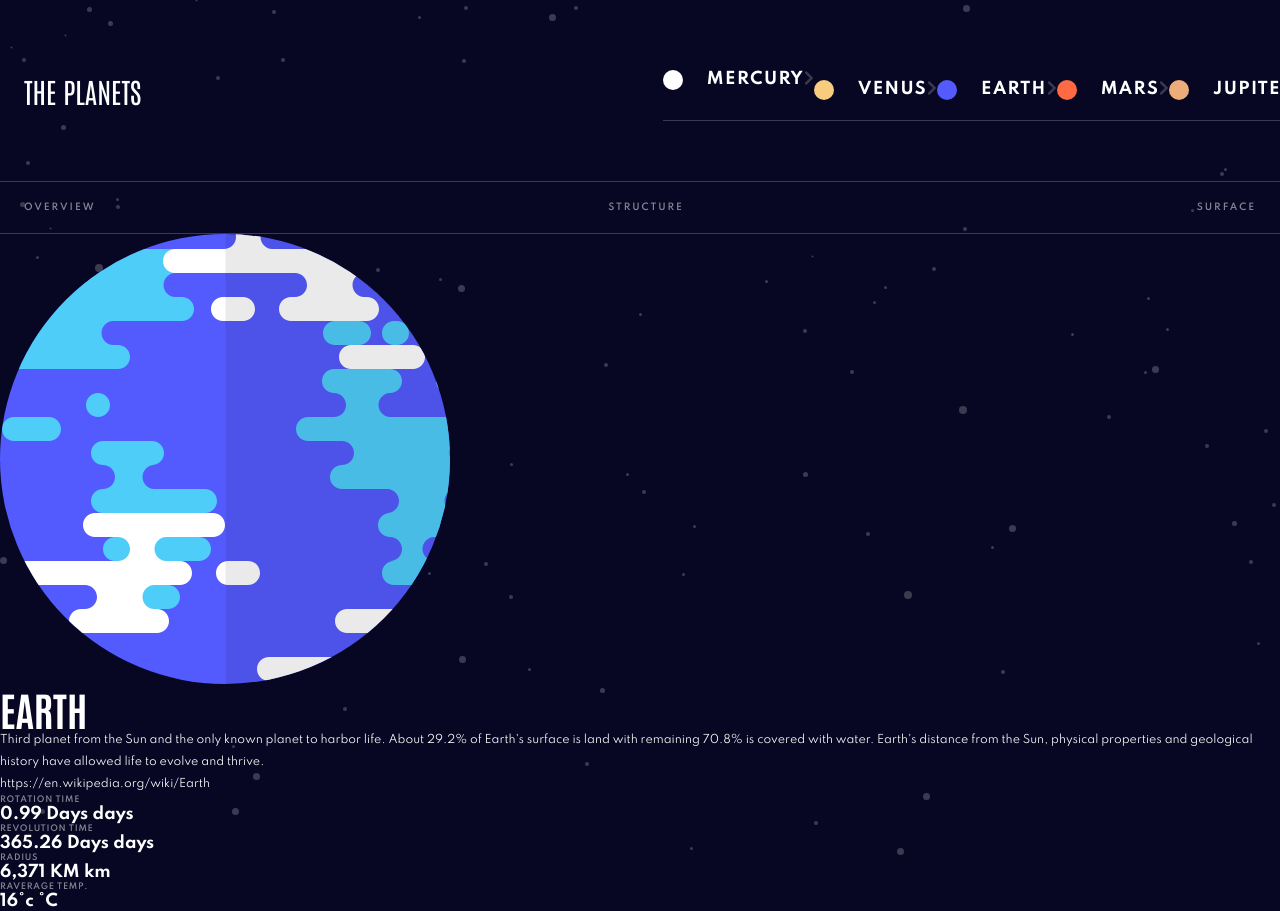
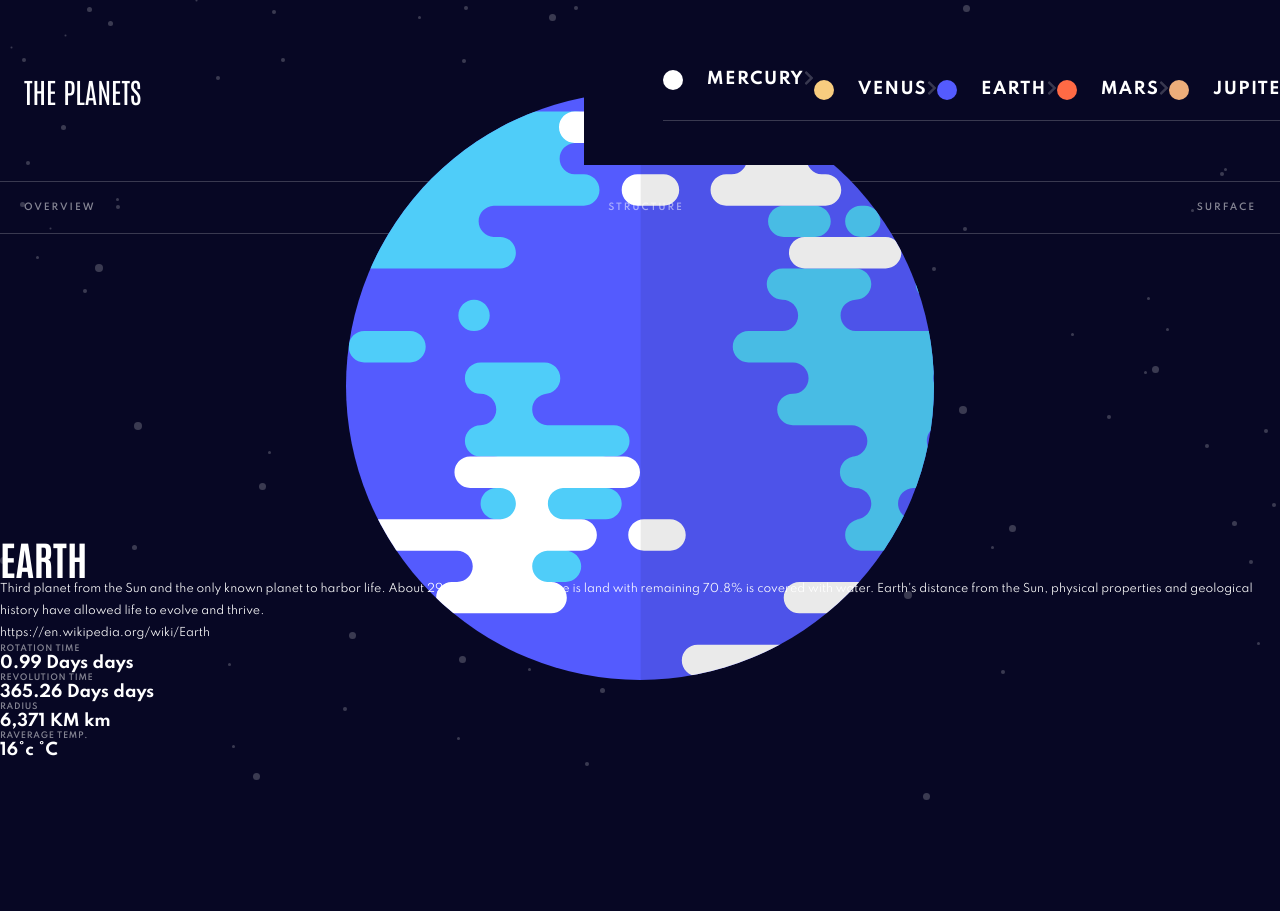
Before and after one commit to philosophy-flow/planets-fact-app, a React (Create React App) app: page /Earth in a window 1280 px wide. Shown: the top 911 px of the page. After the commit the page ends 800 px from the top, so only its background shows below. Built offline with nearby package versions, Linux system fonts and the light colour scheme.

Commit message:
beginning planet image styling

```diff
--- a/src/components/Planet/Planet.css
+++ b/src/components/Planet/Planet.css
@@ -4,3 +4,16 @@
   padding: 1.25rem 1.5rem;
   border-bottom: 1px solid rgba(255, 255, 255, 0.2);
 }
+
+.planet-image-container {
+  width: 100%;
+  height: 19rem;
+
+  display: flex;
+  justify-content: center;
+  align-items: center;
+}
+.mercury-image {width: 29.6%;}
+.venus-image {width: 41%;}
+.earth-image {width: 46%;}
+.mars-image {width: 34.4%;}
--- a/src/components/Planet/Planet.js
+++ b/src/components/Planet/Planet.js
@@ -10,7 +10,7 @@ function Planet({planet}) {
           <h3>Surface</h3>
         </nav>
         <figure className="planet-image-container">
-          <img src={planet.images.planet} alt="planet" />
+          <img className={`${planet.name.toLowerCase()}-image`} src={planet.images.planet} alt="planet" />
         </figure>
         <article className="planet-text-container">
           <h1>{planet.name}</h1>
```
